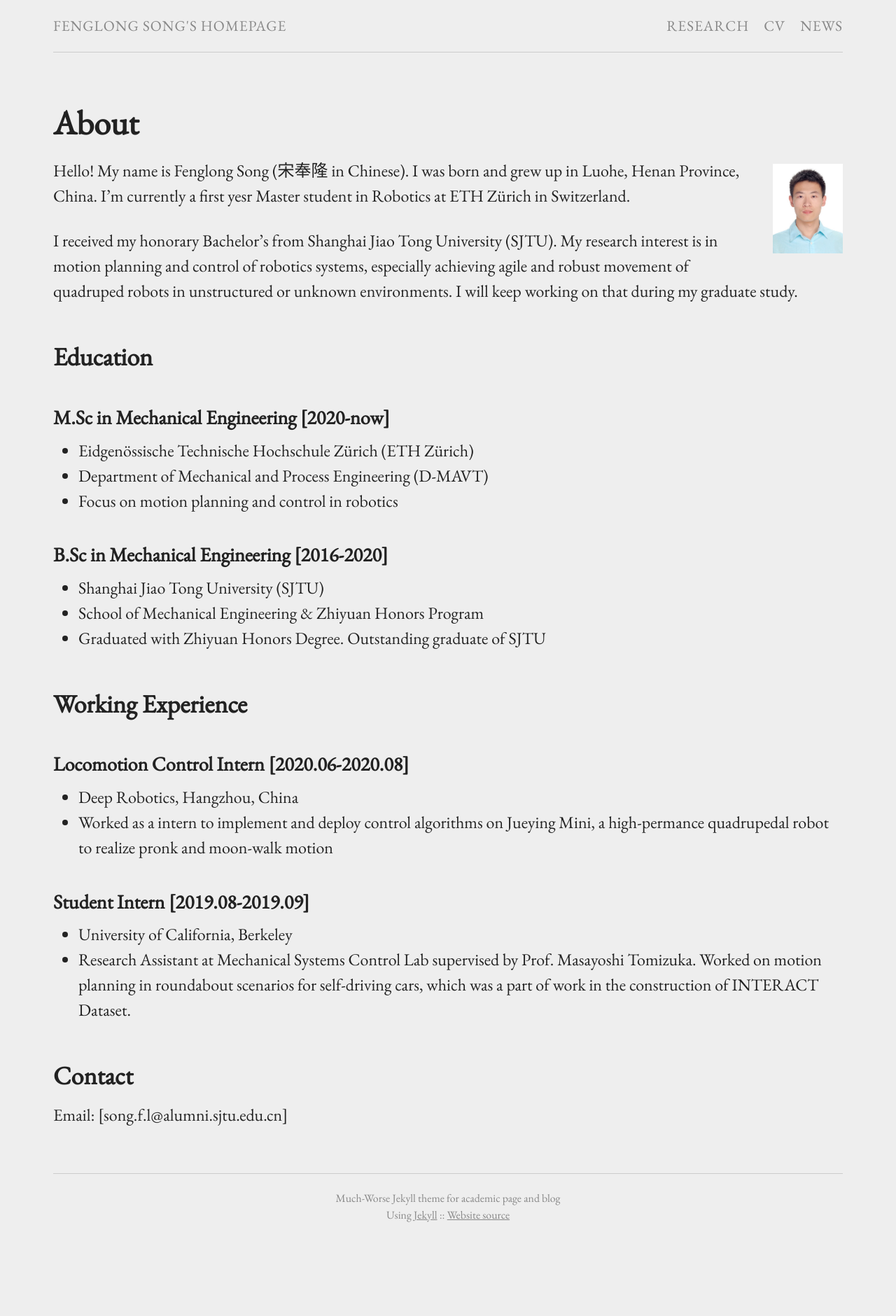
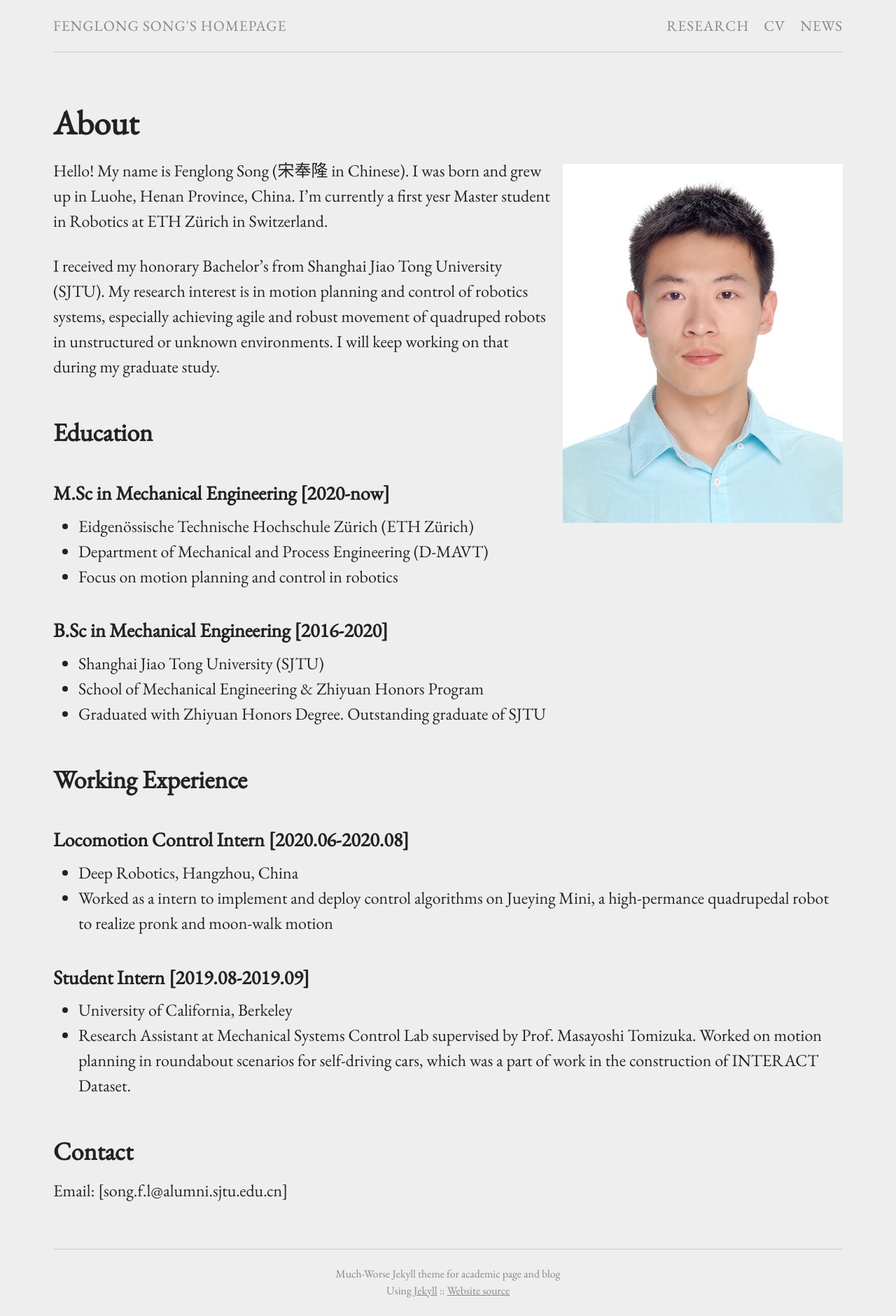
Before and after one commit to FenglongSong/fenglongsong.github.io, a Jekyll site: the page built from index.md, in a window 1280 px wide. Shown: the whole page at 70% size. Built offline with Jekyll 4.4.1, drawn with Linux system fonts in a browser that asks for light colours; before the commit the page ends 1772 px from its top, so only the background shows below that.

Commit message:
Update index.md

```diff
--- a/index.md
+++ b/index.md
@@ -4,7 +4,7 @@ title: About
 permalink: /
 ---
 
-{% include image.html url="images/photo.jpg" caption="" width="100px" align="right" %}
+{% include image.html url="images/photo.jpg" caption="" width="400px" align="right" %}
 
 Hello! My name is Fenglong Song (宋奉隆 in Chinese). I was born and grew up in Luohe, Henan Province, China. I'm currently a first yesr Master student in Robotics at ETH Zürich in Switzerland.
 
```
